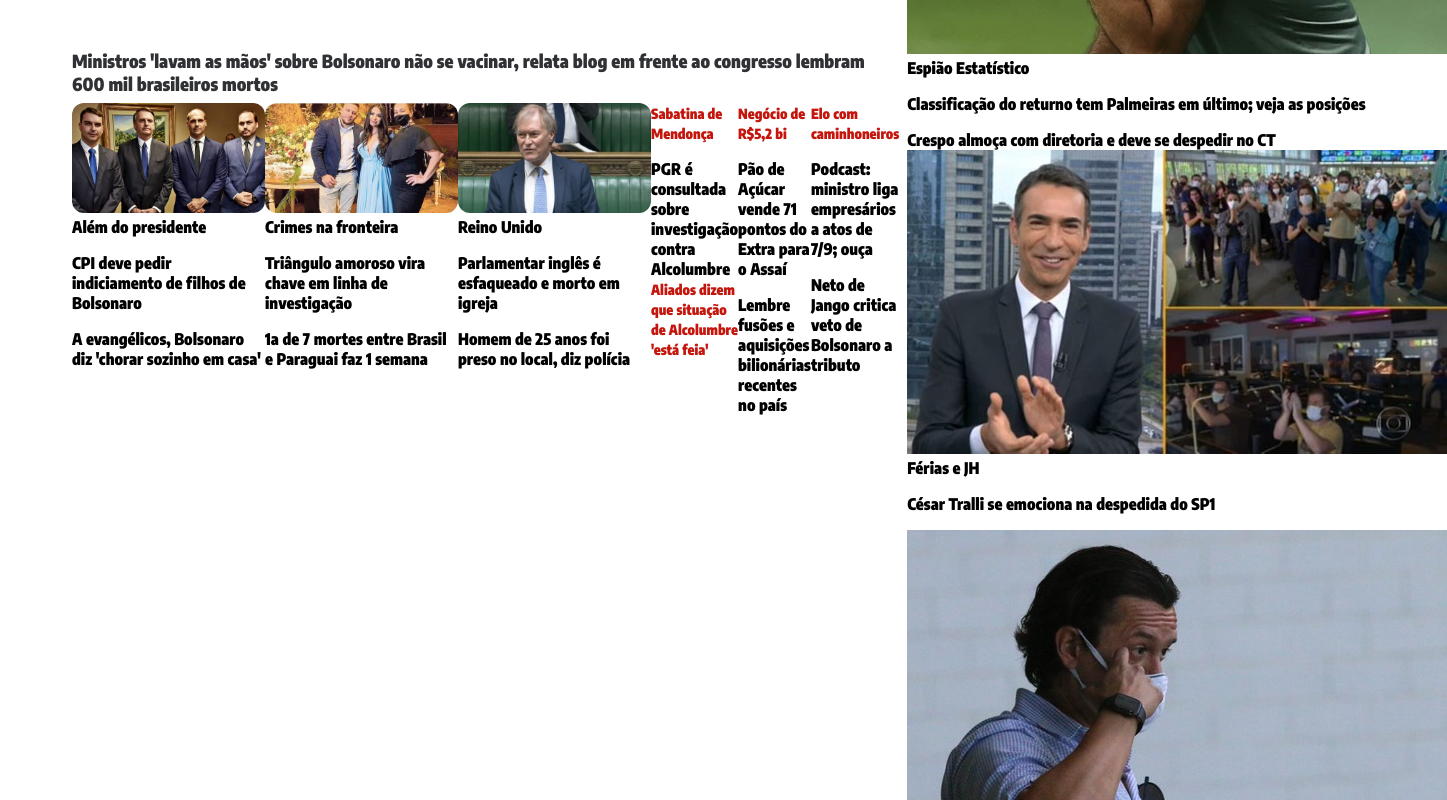
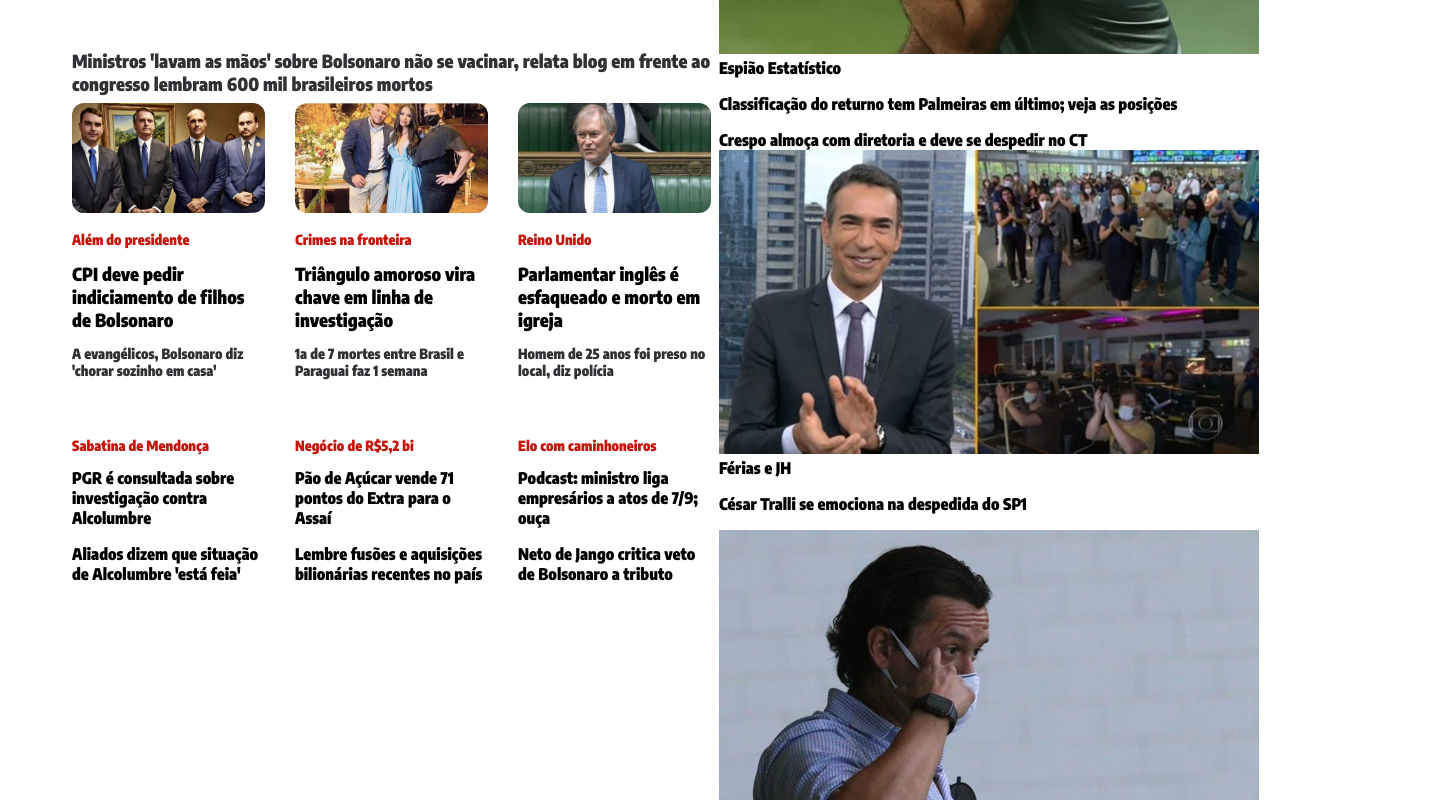
Before and after one commit to Marcos-Andrade22/teste_globo_css, a plain HTML site: page Ta_atoa/index.html in a window 1280 px wide. Shown: the part 435-1235 px from the top of the page, 1447 px wide, since content can reach past the window. Drawn offline with Linux system fonts and the light colour scheme.

Commit message:
Mudanças leves no código

```diff
--- a/Ta_atoa/index.html
+++ b/Ta_atoa/index.html
@@ -36,41 +36,40 @@
                 <div class="main_images">
                     <div class="topicos">
                         <img src="./assets/alem-do-presidente.jpeg" alt="alem-do-presidente">
-                        <span>Além do presidente</span>
-                        <p>CPI deve pedir indiciamento de filhos de Bolsonaro</p>
-                        <span>A evangélicos, Bolsonaro diz 'chorar sozinho em casa'</span>
+                        <p>Além do presidente</p>
+                        <span>CPI deve pedir indiciamento de filhos de Bolsonaro</span>
+                        <p>A evangélicos, Bolsonaro diz 'chorar sozinho em casa'</p>
                     </div>
 
                     <div class="topicos">
                         <img src="./assets/crimes-na-fronteira.jpeg" alt="crimes-na-fronteira">
-                        <span>Crimes na fronteira</span>
-                        <p>Triângulo amoroso vira chave em linha de investigação</p>
-                        <span>1a de 7 mortes entre Brasil e Paraguai faz 1 semana</span>
+                        <p>Crimes na fronteira</p>
+                        <span>Triângulo amoroso vira chave em linha de investigação</span>
+                        <p>1a de 7 mortes entre Brasil e Paraguai faz 1 semana</p>
                     </div>
 
                     <div class="topicos">
                         <img src="./assets/reino-unido.jpeg" alt="" reino-unido>
-                        <span>Reino Unido</span>
-                        <p>Parlamentar inglês é esfaqueado e morto em igreja</p>
-                        <span>Homem de 25 anos foi preso no local, diz polícia</span>
+                        <p>Reino Unido</p>
+                        <span>Parlamentar inglês é esfaqueado e morto em igreja</span>
+                        <p>Homem de 25 anos foi preso no local, diz polícia</p>
+                    </div>
+                    <div class="topicos_sem_img">
+                        <p>Sabatina de Mendonça</p>
+                        <span>PGR é consultada sobre investigação contra Alcolumbre</span>
+                        <p>Aliados dizem que situação de Alcolumbre 'está feia'</p>
                     </div>
 
-                    <div class="topicos">
-                        <span>Sabatina de Mendonça</span>
-                        <p>PGR é consultada sobre investigação contra Alcolumbre</span>
-                        <span>Aliados dizem que situação de Alcolumbre 'está feia'</span>
+                    <div class="topicos_sem_img">
+                        <p>Negócio de R$5,2 bi</p>
+                        <span>Pão de Açúcar vende 71 pontos do Extra para o Assaí</span>
+                        <p>Lembre fusões e aquisições bilionárias recentes no país</p>
                     </div>
 
-                    <div class="topicos">
-                        <span>Negócio de R$5,2 bi</span>
-                        <p>Pão de Açúcar vende 71 pontos do Extra para o Assaí</p>
-                        <span>Lembre fusões e aquisições bilionárias recentes no país</span>
-                    </div>
-
-                    <div class="topicos">
-                        <span>Elo com caminhoneiros</span>
-                        <p>Podcast: ministro liga empresários a atos de 7/9; ouça</p>
-                        <span>Neto de Jango critica veto de Bolsonaro a tributo</span>
+                    <div class="topicos_sem_img">
+                        <p>Elo com caminhoneiros</p>
+                        <span>Podcast: ministro liga empresários a atos de 7/9; ouça</span>
+                        <p>Neto de Jango critica veto de Bolsonaro a tributo</p>
                     </div>
 
                 </div>
--- a/Ta_atoa/style.css
+++ b/Ta_atoa/style.css
@@ -41,12 +41,23 @@
 }
 .main_images{
     margin:8px;
-    display: flex;
+    display: grid;
+    grid-template-columns: repeat(3,1fr);
+    gap: 30px;
     align-items: flex-start;
 }
-.topicos span:first-child{
+.topicos p, .topicos_sem_img p:first-child{
     color:#C4160C;
     font-size: 14px;
+}
+.topicos p:nth-child(4){
+    color:#303134;
+}
+.topicos span{
+    font-size: 18px;
+}
+.line{
+    border: 1px;
 }
 .aside_images{
     width: 100%;
```
